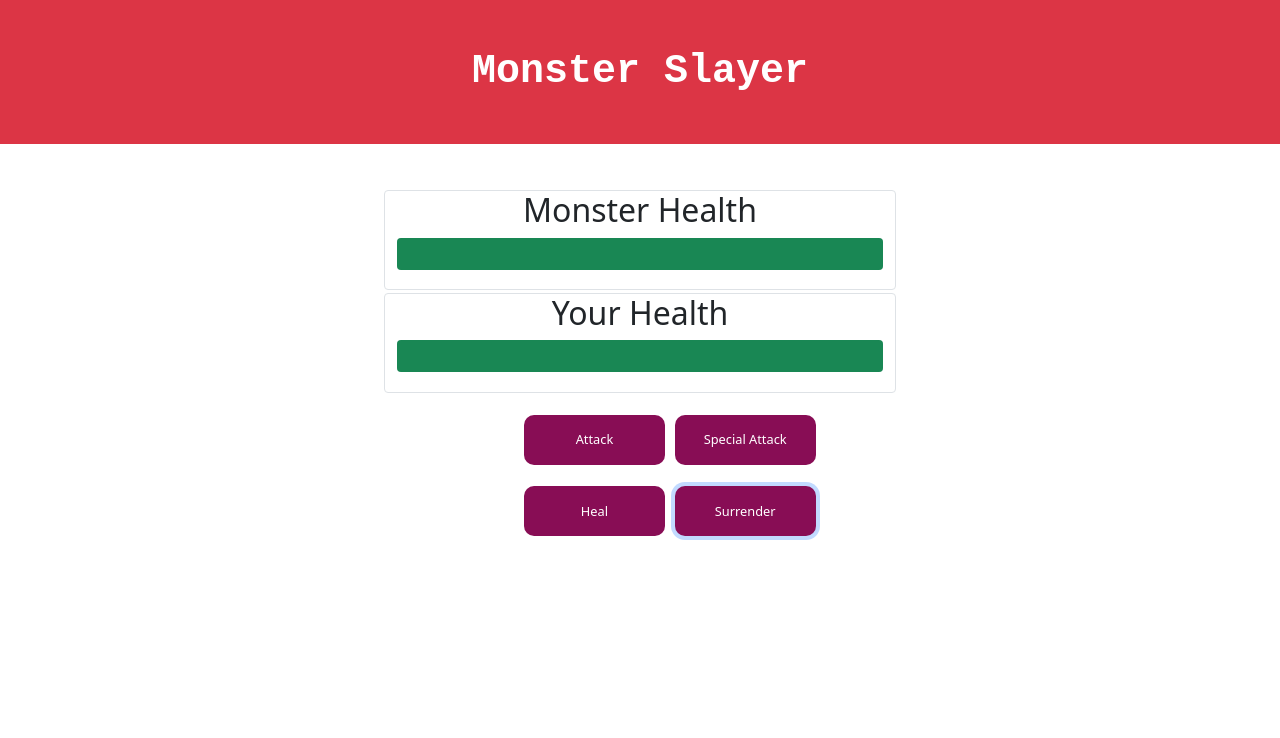
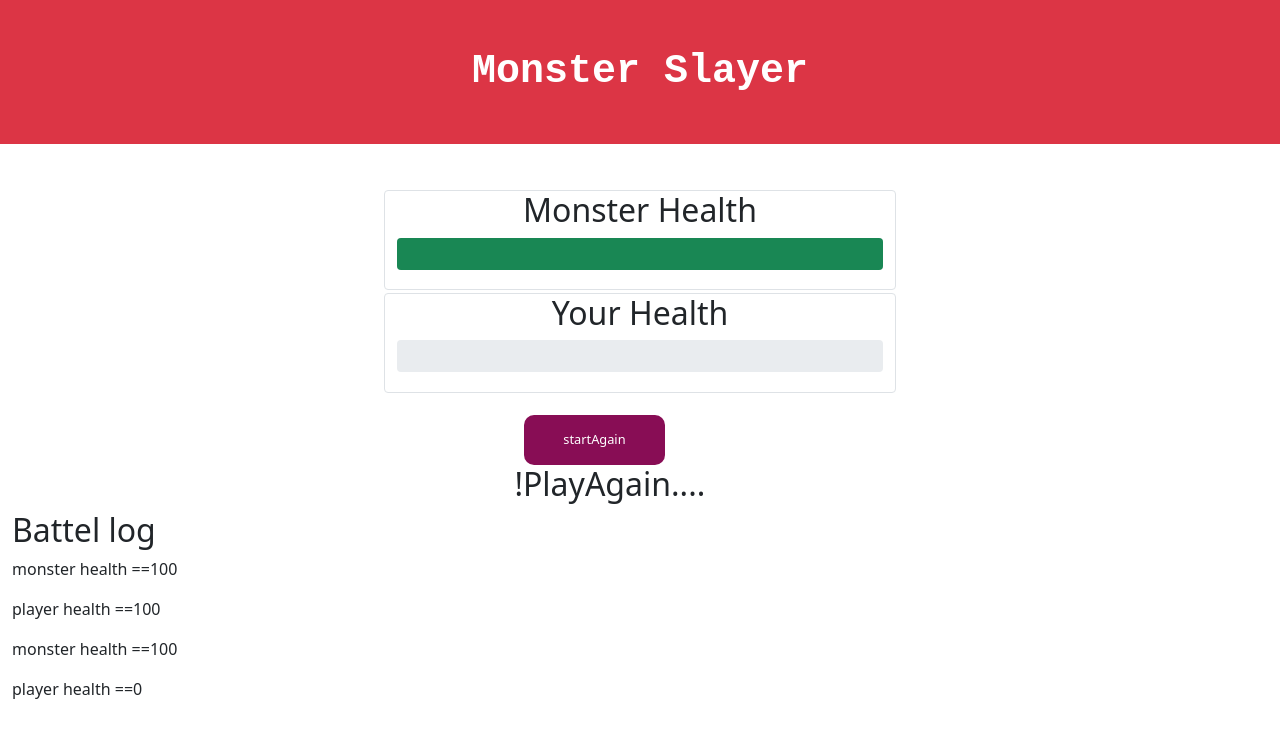
Before and after one commit to SauravRana19/Demon_Slayer, a Vue app: page / in a window 1280 px wide. Both pictures are taken after a click on the button "Surrender". Shown: the top 738 px of the page. Built offline with nearby package versions, Linux system fonts and the light colour scheme.

Commit message:
add battel log

```diff
--- a/src/components/monsterslayer.vue
+++ b/src/components/monsterslayer.vue
@@ -5,7 +5,7 @@
         Monster Slayer
       </h1>
       <div class="col-12 monsterhealthDiv text-center border rounded">
-        <h3 class="heading" >Monster Health</h3>
+        <h3 class="heading">Monster Health</h3>
         <div class="progress">
           <div
             class="progress-bar bg-success progress-bar-animated"
@@ -18,7 +18,7 @@
         </div>
       </div>
       <div class="col-12 yourhealthDiv text-center border rounded">
-        <h3 class="heading" >Your Health</h3>
+        <h3 class="heading">Your Health</h3>
         <div class="progress progressbar progress-bar-animated">
           <div
             class="progress-bar bg-success"
@@ -44,10 +44,17 @@
         </button>
       </div>
       <div v-show="satrtagaindiv" class="buttonDiv">
-        <h1>start again</h1>
         <button type="button" class="btn butn" @click="startAgain">
           startAgain
         </button>
+        <h1 class="heading">!PlayAgain....</h1>
+      </div>
+      <div class="battelLogDiv">
+        <h2 class="Battelheading">Battel log</h2>
+        <div v-for="msg in battellog" :key="msg">
+          <p>monster health =={{ msg[0] }}</p>
+          <p>player health =={{ msg[1] }}</p>
+        </div>
       </div>
     </div>
   </div>
@@ -61,9 +68,10 @@ export default {
     let playerprogress = ref(100);
     let btndiv = ref(true);
     let satrtagaindiv = ref(false);
+    let battellog =ref([])
 
     watch(() => {
-      return divchange(monsterprogress.value);
+      return divchange(monsterprogress.value, playerprogress.value);
     });
     function attack() {
       monsterprogress.value = monsterprogress.value - 20;
@@ -80,10 +88,18 @@ export default {
     }
 
     function surrender() {
-      alert("you surrender");
+      playerprogress.value = 0;
+      // alert("you surrender");
     }
-    function divchange(value) {
-      if (value == 0) {
+    function divchange(value1, value2) {
+
+      battellog.value.push([value1,value2]);
+      console.log(battellog.value);
+      if (value1 == 0) {
+        btndiv.value = false;
+        satrtagaindiv.value = true;
+      } else if (value2 == 0) {
+        alert("Player died");
         btndiv.value = false;
         satrtagaindiv.value = true;
       }
@@ -99,6 +115,7 @@ export default {
       playerprogress,
       btndiv,
       satrtagaindiv,
+      battellog,
       surrender,
       attack,
       specialAttack,
```
